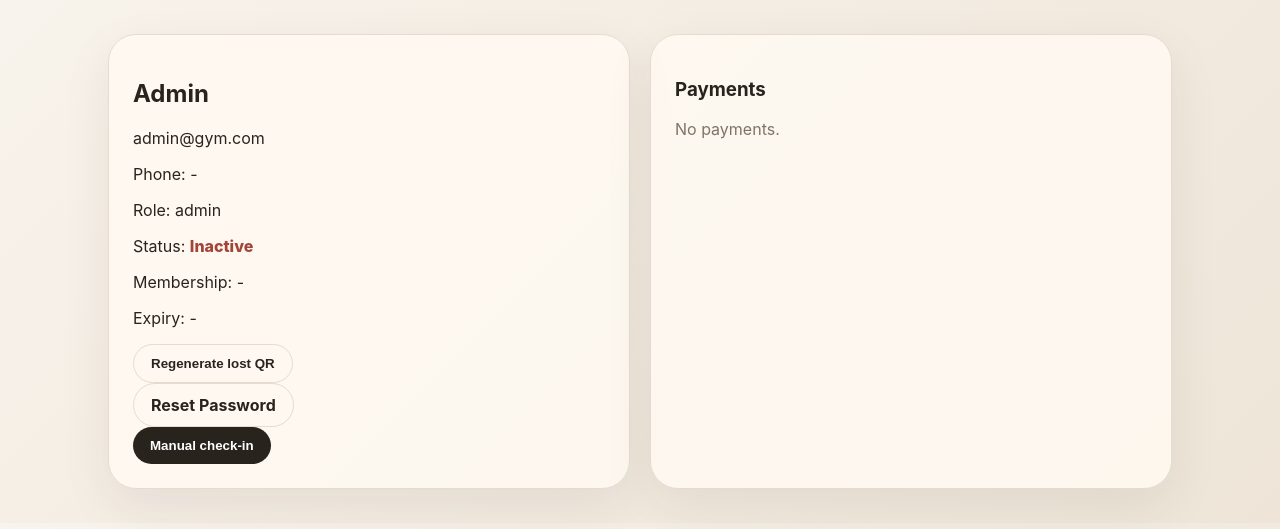
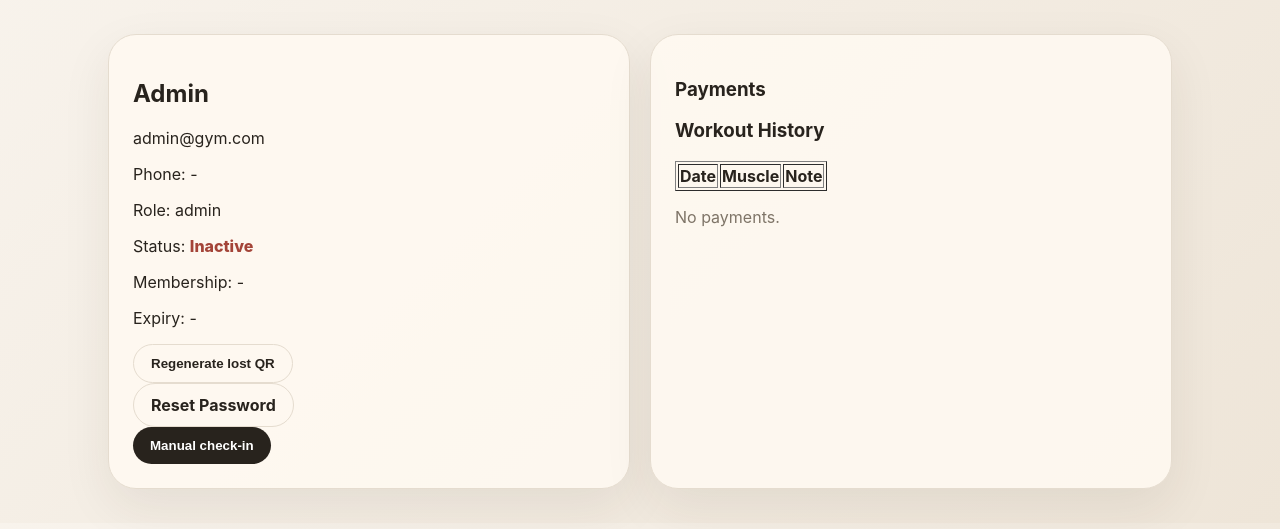
Before and after one commit to XONEDAYS/OFFWHITE, a Flask app: page /admin/member/1 in a window 1280 px wide. Shown: the part 57-586 px from the top of the page. Run offline with Flask 3, Linux system fonts and the light colour scheme; a user stored in the database is signed in; lists and menus that the app fills with data are empty.

Commit message:
Add the workout history of the customer

```diff
--- a/app.py
+++ b/app.py
@@ -76,6 +76,11 @@ class CheckIn(db.Model):
     created_at = db.Column(db.DateTime, default=datetime.utcnow)
     method = db.Column(db.String(30), default='qr')
     result = db.Column(db.String(30), default='valid')
+    # NEW fields 👇
+    muscle_group = db.Column(db.String(50))
+    note = db.Column(db.String(200))
+
+    user = db.relationship('User', backref='checkins')
 
 # ---------- PromptPay EMV QR ----------
 def _tlv(tag, value):
@@ -390,6 +395,18 @@ def checkin():
     if request.method == 'POST':
         token = request.form.get('token','').strip()
         user = User.query.filter_by(member_qr_token=token).first()
+        if user:
+            muscle = request.form.get("muscle_group")
+            note = request.form.get("note")
+
+            checkin = CheckIn(
+                user_id=user.id,
+                muscle_group=muscle,
+                note=note
+            )
+
+            db.session.add(checkin)
+            db.session.commit()
         if user and user.membership_expiry and user.membership_expiry > datetime.utcnow():
             result = 'valid'; db.session.add(CheckIn(user_id=user.id, method='qr', result='valid'))
             flash('Valid member. Entry allowed.', 'success')
--- a/requirements.txt
+++ b/requirements.txt
@@ -5,3 +5,4 @@ qrcode[pil]==7.4.2
 gunicorn==22.0.0
 python-dotenv==1.0.1
 itsdangerous==2.2.0
+psycopg2-binary
--- a/templates/member_detail.html
+++ b/templates/member_detail.html
@@ -1 +1,19 @@
-{% extends 'base.html' %}{% block content %}<div class="split"><div class="card"><h2>{{user.name}}</h2><p>{{user.email}}</p><p>Phone: {{user.phone or '-'}}</p><p>Role: {{user.role}}</p><p>Status: <span class="status {{'good' if user.membership_expiry and user.membership_expiry>now else 'bad'}}">{{'Active' if user.membership_expiry and user.membership_expiry>now else 'Inactive'}}</span></p><p>Membership: {{user.membership_type or '-'}}</p><p>Expiry: {{user.membership_expiry or '-'}}</p><form method="post" action="{{url_for('regenerate_qr',user_id=user.id)}}"><button class="btn ghost">Regenerate lost QR</button></form>{% if current_user.role == 'admin' %}<a class="btn ghost" href="{{url_for('admin_reset_password',user_id=user.id)}}">Reset Password</a>{% endif %}<form method="post" action="{{url_for('manual_checkin',user_id=user.id)}}"><button class="btn">Manual check-in</button></form></div><div class="card"><h3>Payments</h3>{% for p in payments %}<div class="row"><span>{{p.ref}} · {{plans[p.plan].name}} · ฿{{p.amount}}</span><b>{{p.status}}</b></div>{% else %}<p class="hint">No payments.</p>{% endfor %}</div></div>{% endblock %}
+{% extends 'base.html' %}{% block content %}<div class="split"><div class="card"><h2>{{user.name}}</h2><p>{{user.email}}</p><p>Phone: {{user.phone or '-'}}</p><p>Role: {{user.role}}</p><p>Status: <span class="status {{'good' if user.membership_expiry and user.membership_expiry>now else 'bad'}}">{{'Active' if user.membership_expiry and user.membership_expiry>now else 'Inactive'}}</span></p><p>Membership: {{user.membership_type or '-'}}</p><p>Expiry: {{user.membership_expiry or '-'}}</p><form method="post" action="{{url_for('regenerate_qr',user_id=user.id)}}"><button class="btn ghost">Regenerate lost QR</button></form>{% if current_user.role == 'admin' %}<a class="btn ghost" href="{{url_for('admin_reset_password',user_id=user.id)}}">Reset Password</a>{% endif %}<form method="post" action="{{url_for('manual_checkin',user_id=user.id)}}"><button class="btn">Manual check-in</button></form></div><div class="card"><h3>Payments</h3>
+<h3>Workout History</h3>
+
+<table border="1">
+<tr>
+    <th>Date</th>
+    <th>Muscle</th>
+    <th>Note</th>
+</tr>
+
+{% for c in checkins %}
+<tr>
+    <td>{{ c.timestamp }}</td>
+    <td>{{ c.muscle_group }}</td>
+    <td>{{ c.note }}</td>
+</tr>
+{% endfor %}
+</table>
+{% for p in payments %}<div class="row"><span>{{p.ref}} · {{plans[p.plan].name}} · ฿{{p.amount}}</span><b>{{p.status}}</b></div>{% else %}<p class="hint">No payments.</p>{% endfor %}</div></div>{% endblock %}
```
Also changed, not shown: templates/checkin.html (+14 -1 lines).
